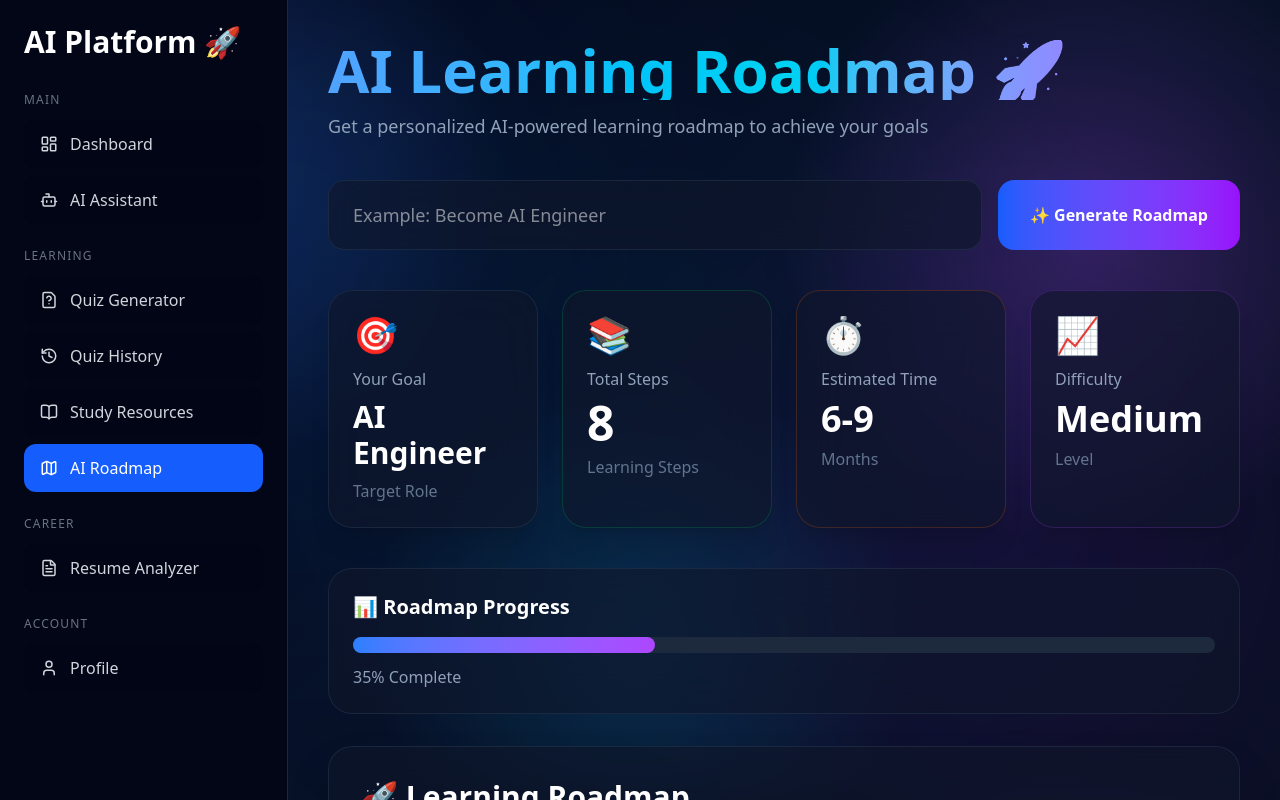
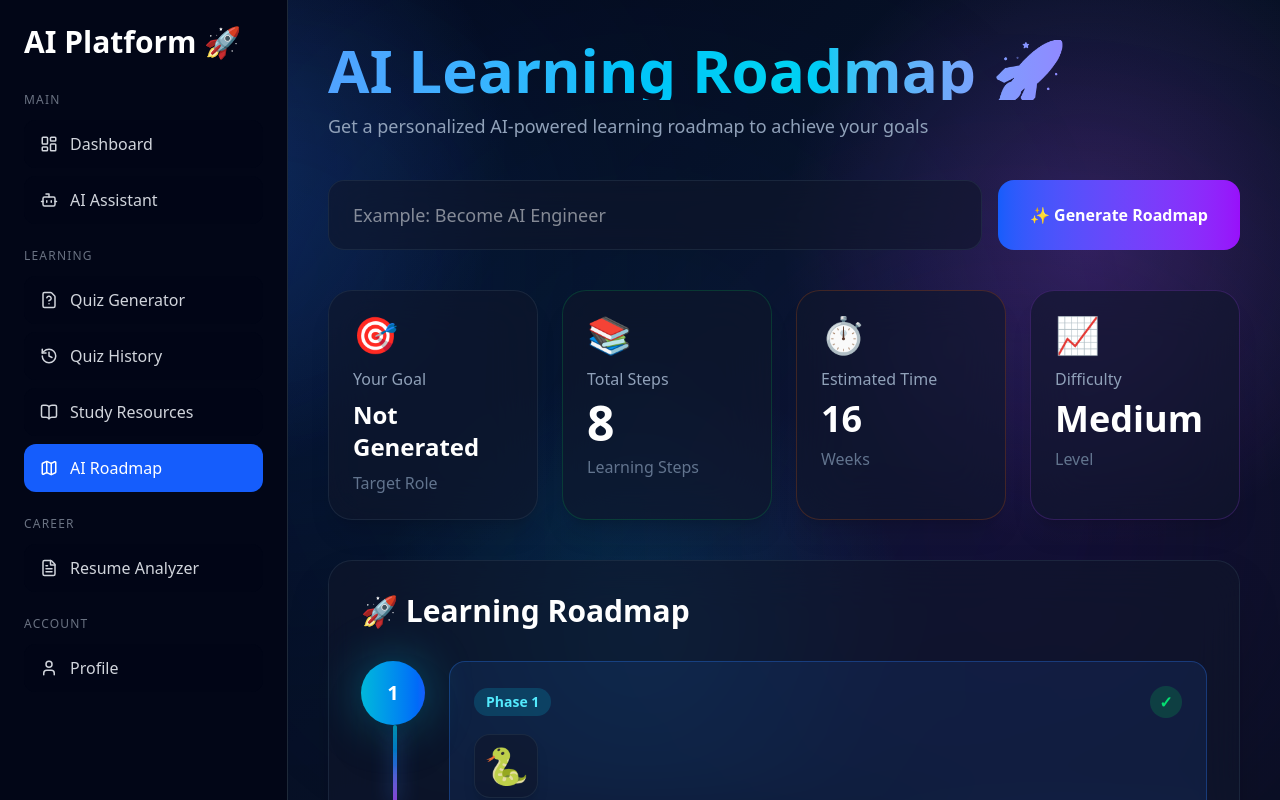
Before and after one commit to sushmitha20reddy/ai-driven-resource-management-platform, a Next.js app in the folder frontend/: page /roadmap in a window 1280 px wide. Shown: the top 800 px of the page. Built offline with nearby package versions, Linux system fonts and the light colour scheme.

Commit message:
Added dynamic AI roadmap cards

```diff
--- a/frontend/app/roadmap/page.tsx
+++ b/frontend/app/roadmap/page.tsx
@@ -66,6 +66,16 @@ const [roadmapData, setRoadmapData] = useState<any[]>([
   }
 
 };
+
+const totalDuration =
+  roadmapData.length * 2;
+
+const difficulty =
+  roadmapData.length >= 10
+    ? "Advanced"
+    : roadmapData.length >= 7
+    ? "Medium"
+    : "Beginner";
 
   return (
 
@@ -162,9 +172,9 @@ const [roadmapData, setRoadmapData] = useState<any[]>([
       Your Goal
     </h3>
 
-    <p className="text-3xl font-bold mt-2">
-      AI Engineer
-    </p>
+    <p className="text-2xl font-bold mt-2">
+  {goal || "Not Generated"}
+</p>
 
     <p className="text-slate-500 mt-2">
       Target Role
@@ -191,8 +201,8 @@ const [roadmapData, setRoadmapData] = useState<any[]>([
     </h3>
 
     <p className="text-5xl font-bold mt-2">
-      8
-    </p>
+  {roadmapData.length}
+</p>
 
     <p className="text-slate-500 mt-2">
       Learning Steps
@@ -219,12 +229,12 @@ const [roadmapData, setRoadmapData] = useState<any[]>([
     </h3>
 
     <p className="text-4xl font-bold mt-2">
-      6-9
+    {totalDuration}
     </p>
 
-    <p className="text-slate-500 mt-2">
-      Months
-    </p>
+<p className="text-slate-500 mt-2">
+  Weeks
+</p>
   </div>
 
   {/* Difficulty */}
@@ -247,8 +257,8 @@ const [roadmapData, setRoadmapData] = useState<any[]>([
     </h3>
 
     <p className="text-4xl font-bold mt-2">
-      Medium
-    </p>
+  {difficulty}
+</p>
 
     <p className="text-slate-500 mt-2">
       Level
@@ -257,43 +267,7 @@ const [roadmapData, setRoadmapData] = useState<any[]>([
 
 </div>
 
-<div
- className="
- bg-slate-900/60
- backdrop-blur-xl
- border border-slate-700/40
- rounded-3xl
- p-6
- mb-8
- "
->
 
-<h2 className="text-xl font-bold mb-4">
-📊 Roadmap Progress
-</h2>
-
-<div className="w-full bg-slate-800 h-4 rounded-full">
-
-<div
- className="
- bg-gradient-to-r
- from-blue-500
- to-purple-500
- h-4
- rounded-full
- "
- style={{
-  width: "35%"
- }}
-/>
-
-</div>
-
-<p className="text-slate-400 mt-3">
-35% Complete
-</p>
-
-</div>
 
 
 {roadmapData.length > 0 && (
```
